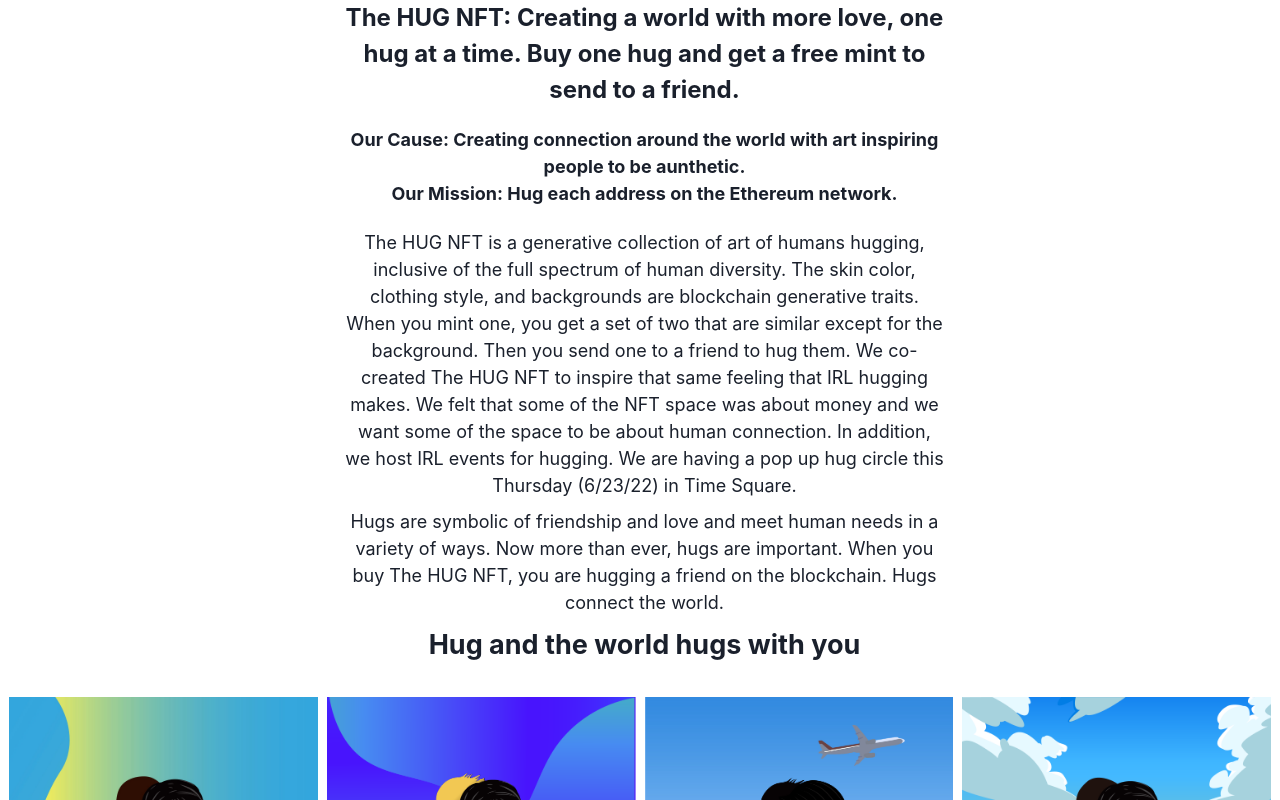
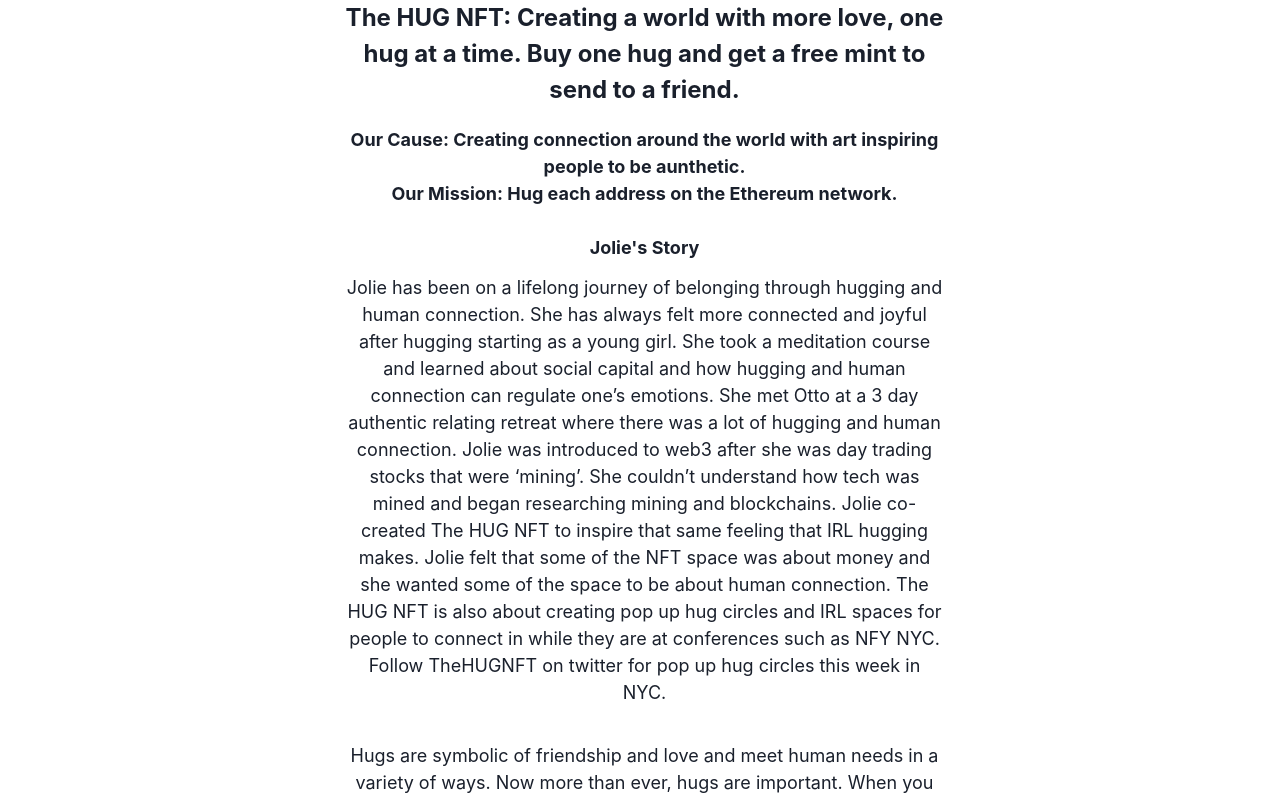
Before and after one commit to TheHugNFT/the-hug-web, a Next.js app: page / in a window 1280 px wide. Shown: the part 520-1320 px from the top of the page. Built offline with nearby package versions, Linux system fonts and the light colour scheme.

Commit message:
fix website

```diff
--- a/website-config/About.js
+++ b/website-config/About.js
@@ -13,26 +13,42 @@
                 The HUG NFT: Creating a world with more love, one hug at a time. Buy one hug and get a free mint to send to a friend.
             </Heading>
 
-            <Heading size="l" fontSize={'18px'} pb={3}>
+            <Heading size="l" fontSize={'18px'} pb={4}>
                 Our Cause: Creating connection around the world with art inspiring people to be aunthetic. <br/>
                 Our Mission: Hug each address on the Ethereum network.
             </Heading>
+            {/*<Para fontSize="l">*/}
+            {/*    The HUG NFT is a generative collection of art of humans hugging, inclusive of the full spectrum*/}
+            {/*    of human diversity. The skin color,*/}
+            {/*    clothing style, and backgrounds are blockchain generative traits.  When you mint one, you get a set of*/}
+            {/*    two that are similar except for the background.  Then you send one to a friend to hug them.*/}
+            {/*    We co-created The HUG NFT to inspire that same feeling that IRL hugging makes.*/}
+            {/*    We felt that some of the NFT space was about money and we want some of the space to be*/}
+            {/*    about human connection.  In addition, we host IRL events for hugging. We are having a*/}
+            {/*    pop up hug circle this Thursday (6/23/22) in Time Square.*/}
+            {/*</Para>*/}
+            <Heading size="m" fontSize={'18px'} pb={1}>
+                Jolie's Story
+            </Heading>
             <Para fontSize="l">
-                The HUG NFT is a generative collection of art of humans hugging, inclusive of the full spectrum
-                of human diversity. The skin color,
-                clothing style, and backgrounds are blockchain generative traits.  When you mint one, you get a set of
-                two that are similar except for the background.  Then you send one to a friend to hug them.
-                We co-created The HUG NFT to inspire that same feeling that IRL hugging makes.
-                We felt that some of the NFT space was about money and we want some of the space to be
-                about human connection.  In addition, we host IRL events for hugging. We are having a
-                pop up hug circle this Thursday (6/23/22) in Time Square.
+                Jolie has been on a lifelong  journey of belonging through  hugging and human connection.
+                She has always felt more connected and joyful after hugging starting as a young girl.
+                She took a meditation course and learned about social capital and how hugging and human connection
+                can regulate one’s emotions.  She met Otto at a 3 day authentic relating retreat where there was
+                a lot of hugging and human connection.  Jolie was introduced to web3 after she was
+                day trading stocks that were ‘mining’.  She couldn’t understand how tech was mined and began
+                researching mining and blockchains.  Jolie co-created The HUG NFT to inspire that same feeling
+                that IRL hugging makes.  Jolie felt that some of the NFT space was about money and she wanted
+                some of the space to be about human connection.  The HUG NFT is also about creating pop up hug
+                circles and IRL spaces for people to connect in while they are at conferences such as NFY NYC.
+                Follow TheHUGNFT on twitter for pop up hug circles this week in NYC.
             </Para>
-            <Para fontSize="l">
+            <Para fontSize="l" pt={6}>
                 Hugs are symbolic of friendship and love and meet human needs in a variety of ways. Now
                 more than ever, hugs are important. When you buy The HUG NFT, you are hugging a friend on the blockchain.
                 Hugs connect the world.
             </Para>
-            <Heading size="l" fontSize={'27px'}>
+            <Heading size="l" fontSize={'27px'} pt={3}>
                 Hug and the world hugs with you
             </Heading>
 
```
